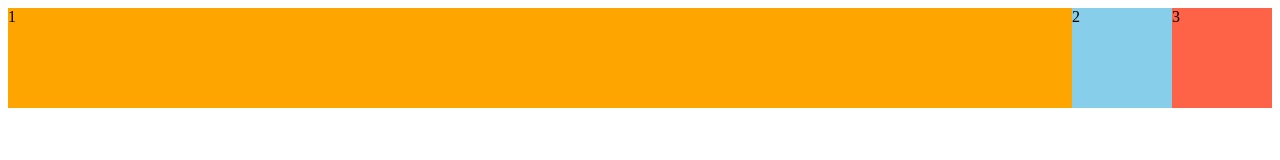
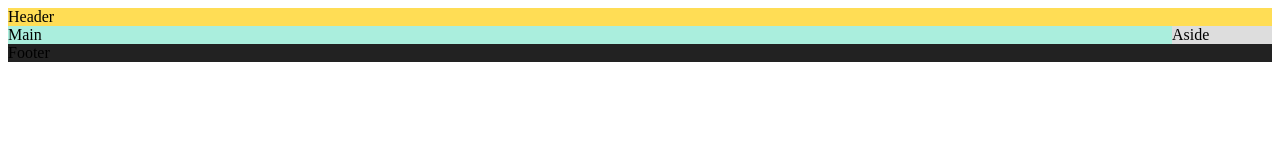
Before and after one commit to NanaTerada/lesson_flex-box_css, a plain HTML site: page index.html in a window 1280 px wide. Drawn offline with Linux system fonts and the light colour scheme.

Commit message:
#09 2カラムレイアウトを作ってみよう

```diff
--- a/css/style.css
+++ b/css/style.css
@@ -2,20 +2,21 @@
     display: flex;
   }
 
-  .box {
-    width: 100px;
-    height: 100px;
+
+header {
+    background:#fd5;
 }
 
-  .box1 {
-    background: orange;
+main {
+    background:#aed;
     flex: 1;
 }
 
-  .box2 {
-    background: skyblue;
+aside {
+    background:#ddd;
+    width: 100px;
 }
 
-  .box3 {
-    background: tomato;
+footer {
+    background:#222;
 }
--- a/index.html
+++ b/index.html
@@ -7,11 +7,12 @@
             <link rel="stylesheet" href="css/style.css">
     </head>
     <body>
-        <div class="container">
-        <div class="box box1">1</div>
-        <div class="box box2">2</div>
-        <div class="box box3">3</div>
-    </div>
+            <header>Header</header>
+            <div class="container">
+                    <main>Main</main>
+                    <aside>Aside</aside>
+            </div>
+            <footer>Footer</footer>
 
     </body>
 </html>
```
Lines whose indentation alone changed are shown as unchanged.
